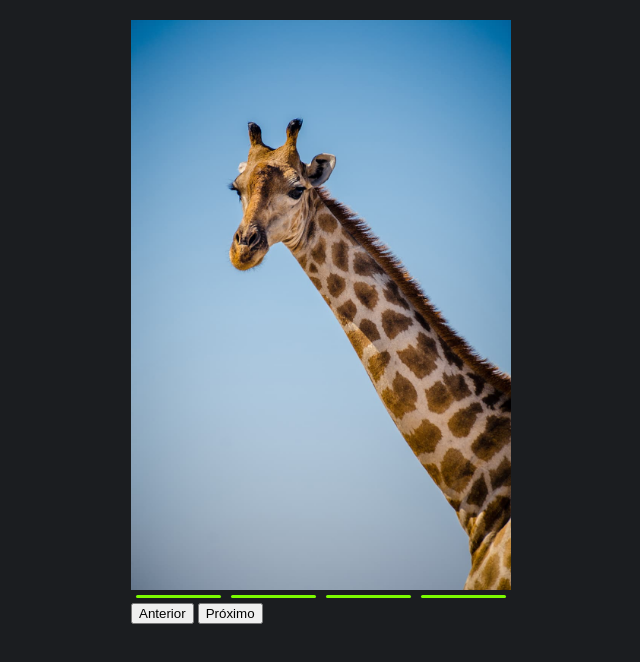
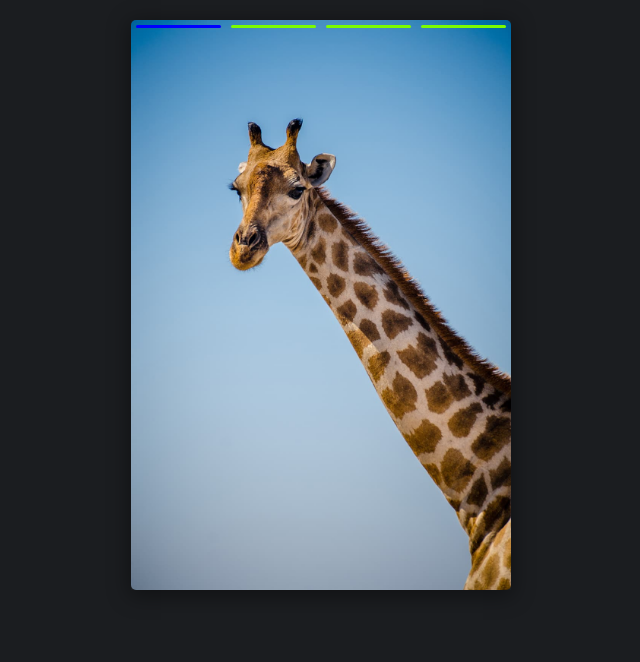
Before and after one commit to Anderson-Andre-P/slide-from-scratch, a plain HTML site: page index.html in a window 1280 px wide. Shown: the whole page, without its empty margins (319-959 px from the left). Drawn offline with Linux system fonts and the light colour scheme.

Commit message:
feat: estilizando botoes e posicionamentos

```diff
--- a/slide-stories.js
+++ b/slide-stories.js
@@ -9,6 +9,9 @@ class SlideStories {
     this.active = index
     this.items.forEach(item => item.classList.remove('active'))
     this.items[index].classList.add('active')
+
+    this.thumbItems.forEach(item => item.classList.remove('active'))
+    this.thumbItems[index].classList.add('active')
   }
 
   prev() {
--- a/style.css
+++ b/style.css
@@ -10,10 +10,29 @@ img {
 .slide {
   max-width: 380px;
   margin: 20px auto;
+  display: grid;
+  box-shadow: 0 4px 20px 2px rgba(0, 0, 0, .4);
 }
 
 .slide-items {
   position: relative;
+  grid-area: 1/1;
+  border-radius: 5px;
+  overflow: hidden;
+}
+
+.slide-nav {
+  grid-area: 1/1;
+  z-index: 1;
+  display: grid;
+  grid-template-columns: 1fr 1fr;
+  grid-template-rows: auto 1fr;
+}
+
+.slide-nav button {
+  -webkit-appearance: none;
+  -webkit-tap-highlight-color: rgba(0, 0, 0, 0);
+  opacity: 0;
 }
 
 .slide-items > * {
@@ -31,6 +50,7 @@ img {
 
 .slide-thumb {
   display: flex;
+  grid-column: 1 / 3;
 }
 
 .slide-thumb > span {
```
